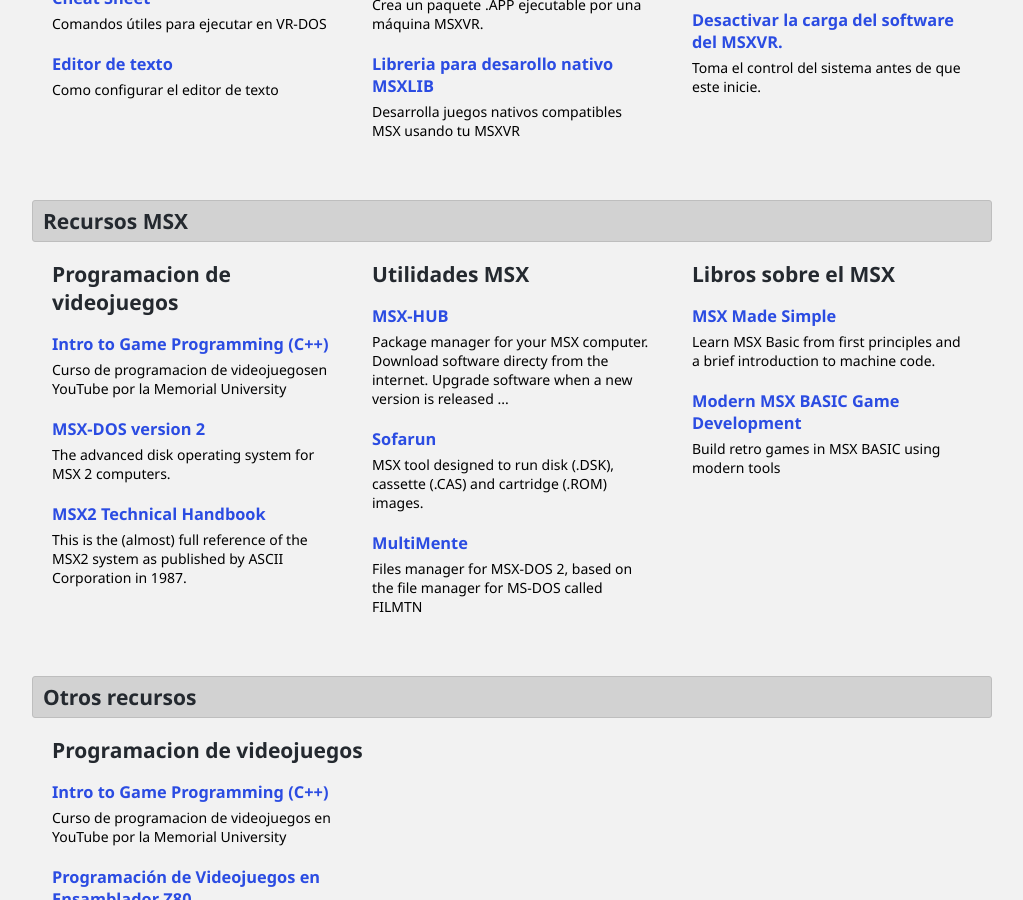
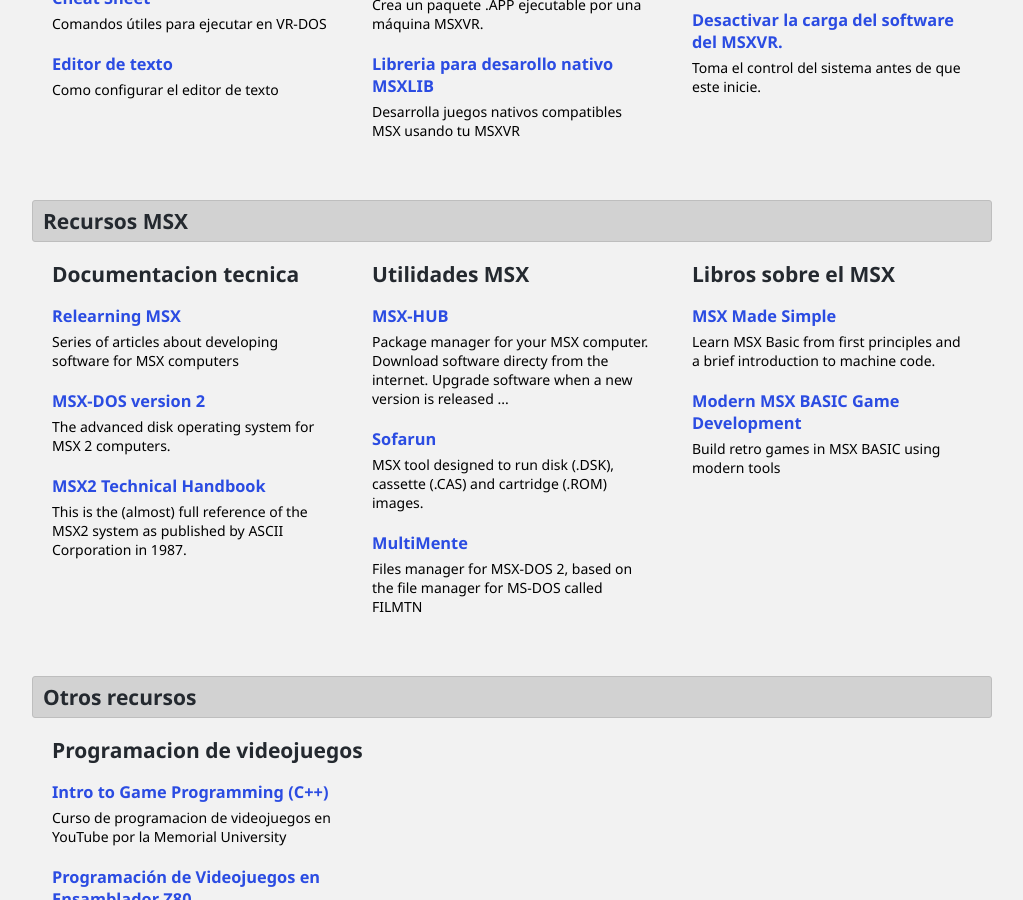
Before and after one commit to msxrv/msxrv.github.io, a Jekyll site: the page built from index.md, in a window 1280 px wide and 900 px high, scrolled down 645 px. Shown: the whole window, without its empty margins (128-1151 px from the left). Built offline with Jekyll 4.4.1, drawn with Linux system fonts in a browser that asks for light colours.

Commit message:
Fixed links

```diff
--- a/index.md
+++ b/index.md
@@ -119,13 +119,13 @@
   </div>
   <div class="row">
     <div class="box">
-      <h1>Programacion de videojuegos</h1>
+      <h1>Documentacion tecnica</h1>
       <ul>
           <li>
-            <a class="article" href="https://www.youtube.com/playlist?list=PL_xRyXins848jkwC9Coy7B4N5XTOnQZzz">
+            <a class="article" href="http://www.lavandeira.net/relearning-msx/">
               <article>
-                <h3>Intro to Game Programming (C++)</h3>
-                <p>Curso de programacion de videojuegosen YouTube por la Memorial University</p>
+                <h3>Relearning MSX</h3>
+                <p>Series of articles about developing software for MSX computers</p>
               </article>
             </a>
           </li>
```
